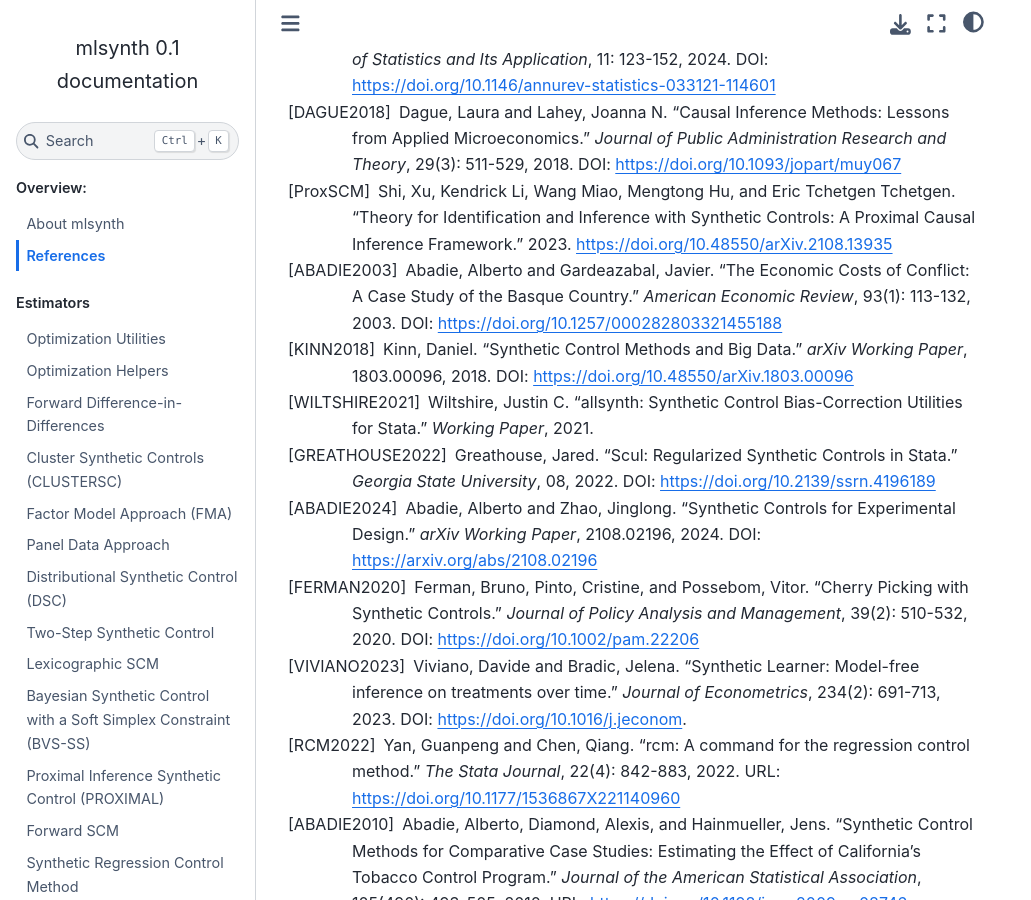
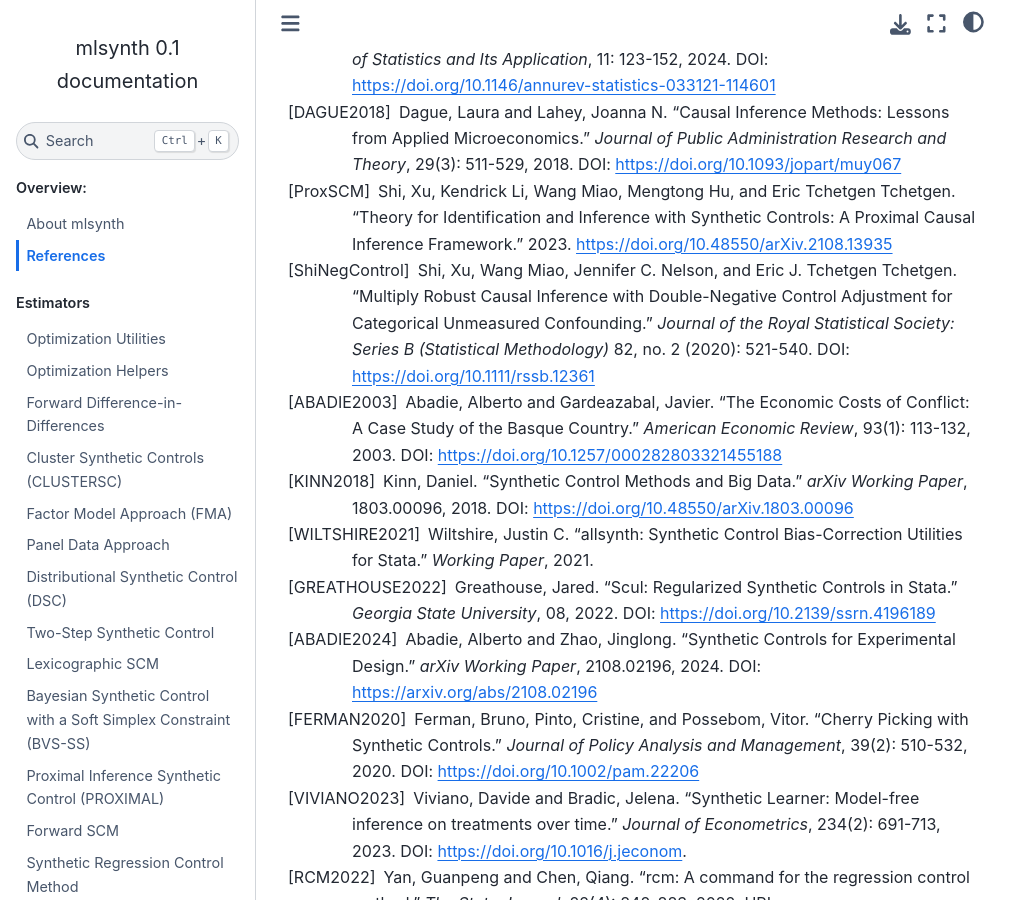
Before and after one commit to jgreathouse9/mlsynth, a Sphinx documentation site: the page built from docs/references.rst, in a window 1280 px wide and 900 px high, scrolled down 2728 px. Shown: the whole window, without its empty margins (0-1031 px from the left). Built offline with Sphinx 7.4.7 and the Sphinx Book theme 1.1.4, drawn with Linux system fonts in a browser that asks for light colours; pages that are not in the unit, such as notebooks, are missing from menus.

Commit message:
Update references.rst

```diff
--- a/docs/references.rst
+++ b/docs/references.rst
@@ -162,6 +162,15 @@ References
     2023. https://doi.org/10.48550/arXiv.2108.13935
 
 
+.. [ShiNegControl]
+
+    Shi, Xu, Wang Miao, Jennifer C. Nelson, and Eric J. Tchetgen Tchetgen.
+    "Multiply Robust Causal Inference with Double-Negative Control Adjustment for Categorical Unmeasured Confounding."
+    *Journal of the Royal Statistical Society: Series B (Statistical Methodology)* 82, no. 2 (2020): 521-540.
+    DOI: https://doi.org/10.1111/rssb.12361
+
+
+
 
 .. [ABADIE2003]
     Abadie, Alberto and Gardeazabal, Javier.
```
